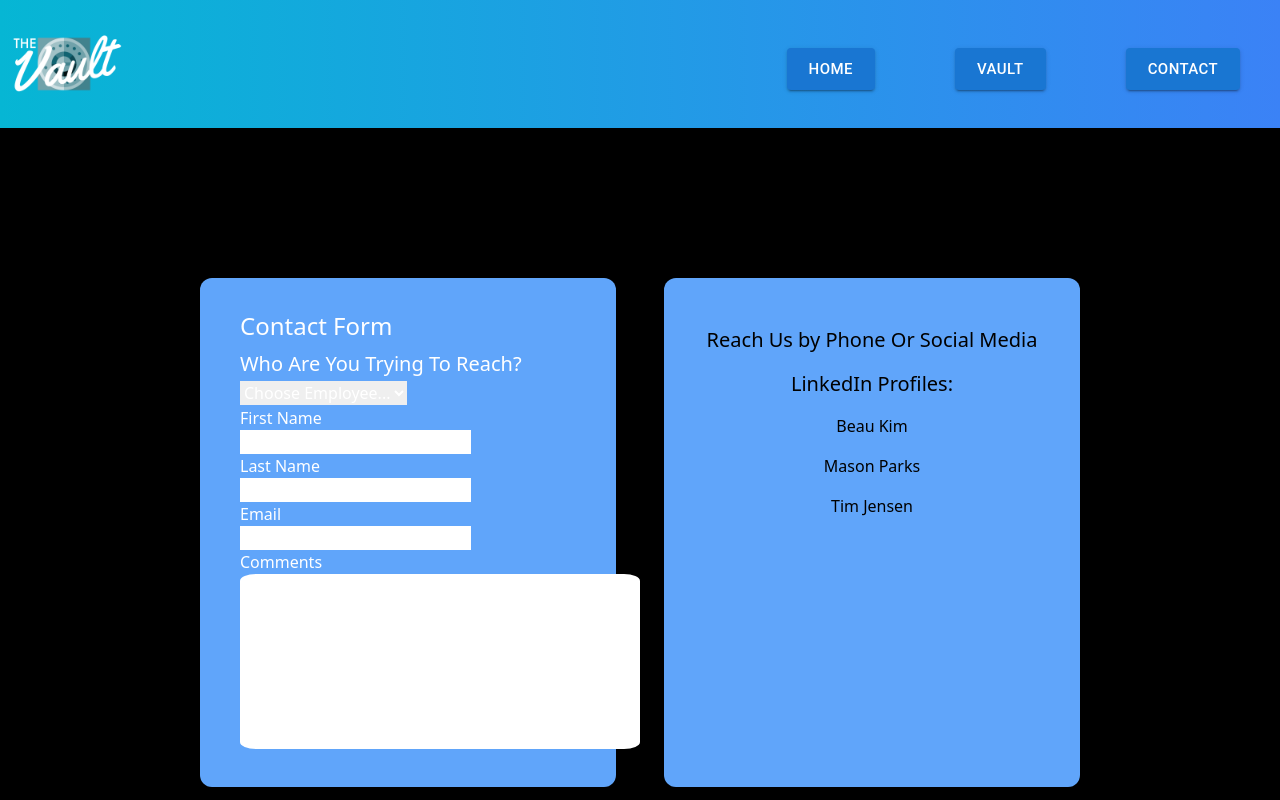
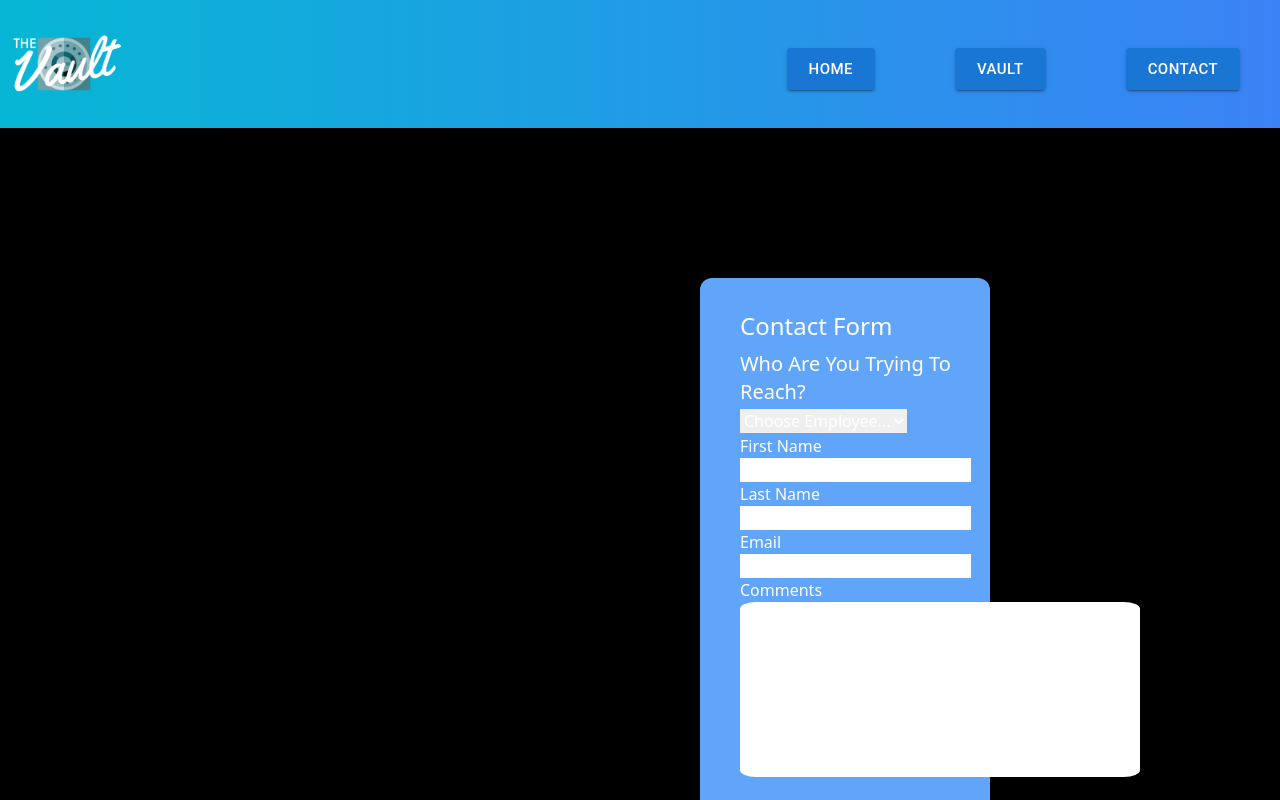
Before and after one commit to JimTensen/GROUP-PROJECT, a React (Create React App) app in the folder frontend/: page /contact in a window 1280 px wide. Shown: the top 800 px of the page. Built offline with nearby package versions, Linux system fonts and the light colour scheme.

Commit message:
tailwind changes

```diff
--- a/frontend/src/components/ContactDivs.js
+++ b/frontend/src/components/ContactDivs.js
@@ -3,7 +3,7 @@ import LinkedInIcon from '@mui/icons-material/LinkedIn';
 
 function ContactDivs() {
   return (
-    <div className='grid grid-cols-2 gap-12 pl-[200px] pr-[200px] pt-[150px] pb-[150px] bg-black'>
+    <div className='grid grid-cols-2 pl-[700px] pt-[150px] pb-[150px] bg-black'>
       <div>
         <div className='bg-blue-400 pl-10 pt-8 pb-8 rounded-xl text-white'>
           <h1 className='text-2xl pb-2'>Contact Form</h1>
@@ -28,21 +28,6 @@ function ContactDivs() {
             <textarea id="comments" style={{resize: "none", height: "175px", width: "400px", border: "solid", borderRadius: "4%"}}></textarea>
         </div>
       </div>
-      <div className='bg-blue-400 text-center rounded-xl'>
-        <div className='pt-12 pb-4 text-xl'>
-          <h1>Reach Us by Phone Or Social Media</h1>
-        </div>
-        <h1 className='text-xl'>LinkedIn Profiles:</h1>
-        <div className='text-l pt-4'>
-          <a href="https://www.linkedin.com/in/beaukim/" rel="noreferrer" target="_blank" >Beau Kim</a>
-        </div>
-        <div className='text-l pt-4'>
-          <a href="https://www.linkedin.com/in/kenmparks/" rel="noreferrer" target="_blank" >Mason Parks</a>
-        </div>
-        <div className='text-l pt-4'>
-          <a href="https://www.linkedin.com/in/jimtensen/" rel="noreferrer" target="_blank" >Tim Jensen</a>
-        </div>
-      </div>
     </div>
   )
 }
--- a/frontend/src/components/Footer.js
+++ b/frontend/src/components/Footer.js
@@ -1,18 +1,19 @@
 import React from 'react';
 import {Link} from 'react-router-dom'
 
-const fStyle={
-    textAlign: 'center',
-    backgroundColor: 'gray'
-}
 
 function Footer() {
     return(
-        <div style={fStyle}>
+       <>
+        <div className='bg-gray-400'>
             <Link to='/home'>Home</Link>
             <Link to='/vault'>Vault</Link>
             <Link to='/contact'>Contact</Link>
         </div>
+        <div>
+
+        </div>
+       </>
     )
 }
 
--- a/frontend/src/components/Home.js
+++ b/frontend/src/components/Home.js
@@ -24,10 +24,6 @@ function Home() {
       <div>
         <HomeDivs2 />
       </div>
-      <nav className="p-3 text-center text-white bg-black">
-        <Link to='/vault' className="p-10">Vault</Link>
-        <Link to='/contact' className="p-10">Contact</Link>
-      </nav>
     </>
   )
 }
--- a/frontend/src/components/HomeDiv2.js
+++ b/frontend/src/components/HomeDiv2.js
@@ -15,13 +15,13 @@ function HomeDivs2() {
                 <div className='underline underline-offset-8 text-white text-center text-2xl'>
                     <h1>New Releases</h1>
                 </div>
-                <div className='grid grid-cols-3 pt-12 pb-12 ml-[150px] underline underline-offset-8 text-blue-400 text-justify text-l'>
+                <div className='grid grid-cols-3 pt-12 pb-12 h-[700px] ml-[249px] underline underline-offset-8 text-blue-400 text-justify text-l'>
                     <div className='w-[300px] h-[200px] text-center'>
                         <img src="https://images4.imagebam.com/0a/18/64/MEJAJJW_o.png" alt="card 1" />
                         <h3>Juan Soto 2018 Topps Brooklyn Collection</h3>
                     </div>
-                    <div className='w-[600px] h-[600px] text-center pr-[160px]'>
-                    <img src="https://images4.imagebam.com/fb/4c/a6/MEJAMAW_o.png" alt="card 2" />
+                    <div className='w-[300px] h-[200px] text-center'>
+                    <img src="https://images4.imagebam.com/11/8e/8f/MEJAJKA_o.png" alt="card 2" />
                         <h3>Topps 2023 Series 1 Box</h3>
                     </div>
                     <div className='w-[300px] h-[200px] text-center'>
@@ -30,7 +30,7 @@ function HomeDivs2() {
                     </div>
                 </div>
             </div>
-            <hr  style={{color: 'red', backgroundColor: 'red', height: 25, borderColor : 'red'}}/>
+            {/* <hr  style={{color: 'red', backgroundColor: 'red', height: 25, borderColor : 'red'}}/> */}
 
         </>
     )
--- a/frontend/src/components/HomeDivs.js
+++ b/frontend/src/components/HomeDivs.js
@@ -2,9 +2,9 @@ import React from 'react';
 
 function HomeDivs() {
     return(
-        <div className='overflow-scroll w-[400px] h-[800px] bg-gray-200'>
-            <div className='pt-10 pl-[47px]'>
-                <div className='w-[300px] h-[250px]'>
+        <div className='overflow-y-scroll bg-gray-800 w-[400px] h-[800px] text-white border-solid border'>
+            <div className='pt-1 pl-[47px]'>
+                <div className='w-[300px] h-[170px]'>
                     <img src="https://img.mlbstatic.com/mlb-images/image/upload/t_5x2/t_w1024/mlb/klfja6irldzppekxl90x.png" alt='astros' />
                     <h3>Get Your Astros Season Tickets Now!</h3>
                 </div>
@@ -12,7 +12,7 @@ function HomeDivs() {
                     <img src="https://www.washingtonpost.com/wp-apps/imrs.php?src=https://arc-anglerfish-washpost-prod-washpost.s3.amazonaws.com/public/7JQPEGWGHAI6ZDH7GOYFT5GBW4.jpg&w=767" alt='ja morant' />
                     <h3>Ja Morant Dunk Changes Course of Game 5</h3>
                 </div>
-                <div className='w-[200px] h-[150px] pt-[80px]'>
+                <div className='w-[300px] h-[250px] pt-[80px]'>
                     <img src="https://cdn.shopify.com/s/files/1/1832/7059/products/12303_e8bbd108-c09e-49c7-8817-24f80e9ef865_5000x.jpg?v=1537675647" alt='brett favre' />
                     <h3>Throwback to Football's Greatest MVP's</h3>
                 </div>
--- a/frontend/src/components/Main.js
+++ b/frontend/src/components/Main.js
@@ -1,6 +1,6 @@
 import React from 'react';
 import Contact from './Contact';
-// import Footer from './Footer';
+import Footer from './Footer';
 import Header from './Header';
 import Home from './Home';
 import Vault from './Vault'
@@ -19,7 +19,7 @@ function Main () {
                 <Route path='/contact' component={Contact}/>
                 <Redirect to='/home'/>
             </Switch>
-            {/* <Footer />     */}
+            <Footer />
         </div>
     )
 }
```
